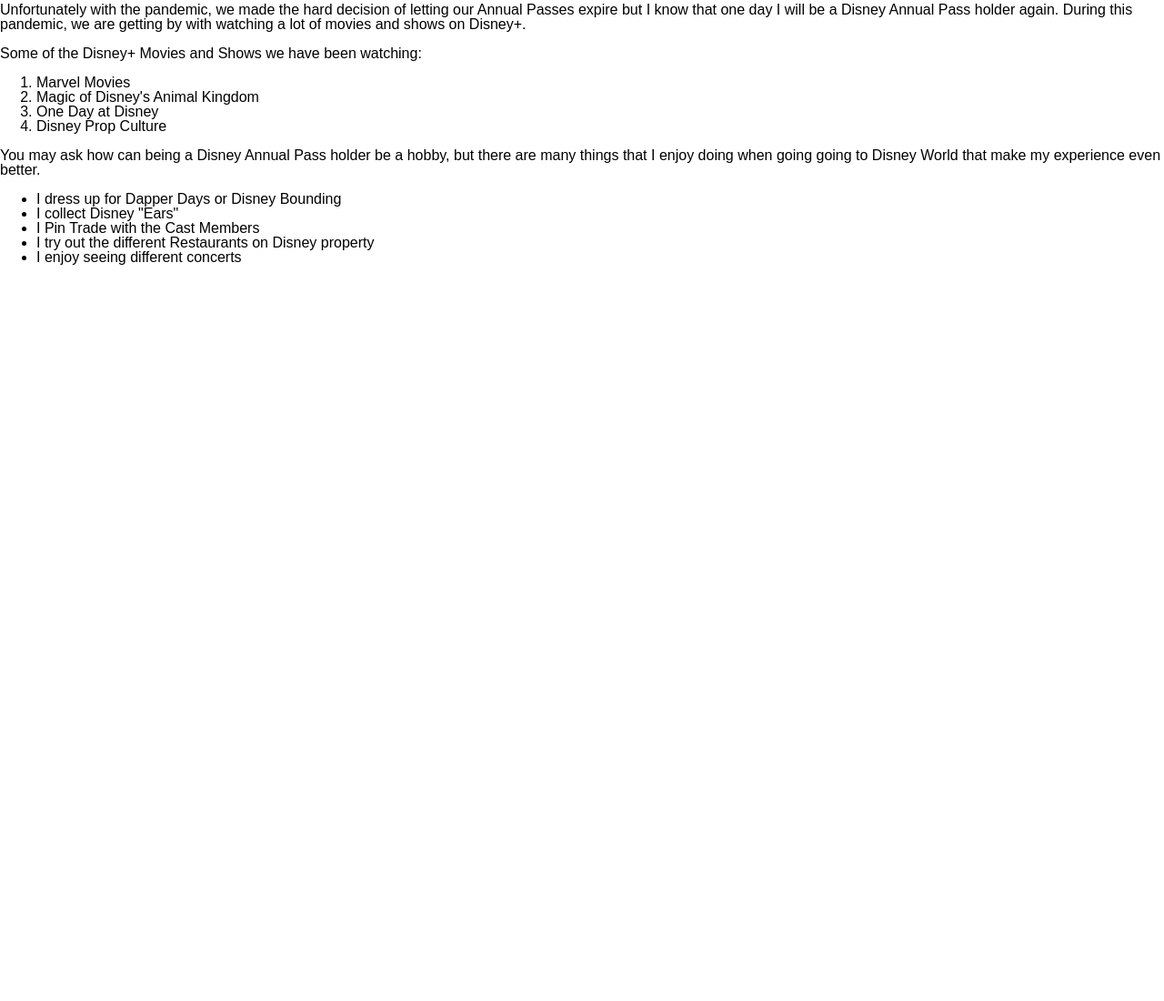
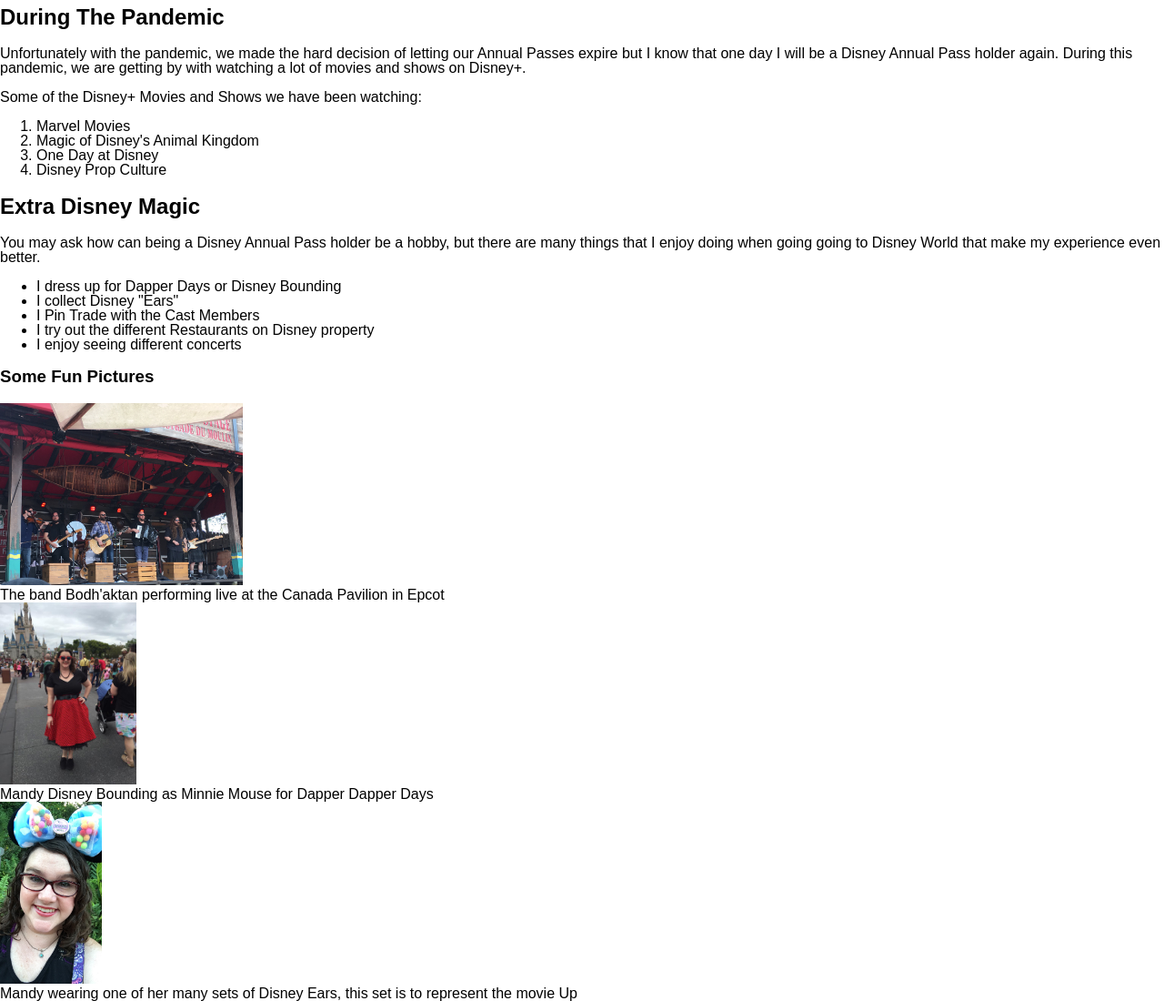
Before and after one commit to MandyW0312/hello-html, a plain HTML site: page public/index.html in a window 1280 px wide. Shown: the part 120-1220 px from the top of the page at 91% size. Before the commit the page ends 821 px from the top, so only its background shows below. Drawn offline with Linux system fonts and the light colour scheme.

Commit message:
Added some pictures

```diff
--- a/public/index.html
+++ b/public/index.html
@@ -15,6 +15,7 @@
     we are going for a week vacation or just going for a few hours. Crossing under the Welcome to Walt Disney World sign
     makes my face light up every time as if I am a kid. </p>
 
+  <h2>During The Pandemic</h2>
   <p>Unfortunately with the pandemic, we made the hard decision of letting our Annual Passes expire but I know that one
     day I will be a Disney Annual Pass holder again. During this pandemic, we are getting by with watching a lot of
     movies and shows on Disney+.
@@ -28,6 +29,7 @@
   </ol>
   </p>
 
+  <h2>Extra Disney Magic</h2>
   <p>You may ask how can being a Disney Annual Pass holder be a hobby, but there are many things that I
     enjoy doing when going going to Disney World that make my experience even better.
   <ul>
@@ -38,6 +40,15 @@
     <li>I enjoy seeing different concerts</li>
   </ul>
   </p>
+
+  <h3>Some Fun Pictures</h3>
+  <img height="200" src="Bodhaktan.jpg" alt="The band Bodhaktan on stage" />
+  <figcaption>The band Bodh'aktan performing live at the Canada Pavilion in Epcot</figcaption>
+  <img height="200" src="DapperDays.jpg"
+    alt="Girl in a 40's style dress in front of Cinderella's Castle at Disney World" />
+  <figcaption>Mandy Disney Bounding as Minnie Mouse for Dapper Dapper Days</figcaption>
+  <img height="200" src="UpEars.jpg" alt="Girl in the movie Up Ears" />
+  <figcaption>Mandy wearing one of her many sets of Disney Ears, this set is to represent the movie Up</figcaption>
 </body>
 
 </html>
```
Also changed, not shown: public/Bodhaktan.jpg (added), public/DapperDays.jpg (added), public/UpEars.jpg (added).
